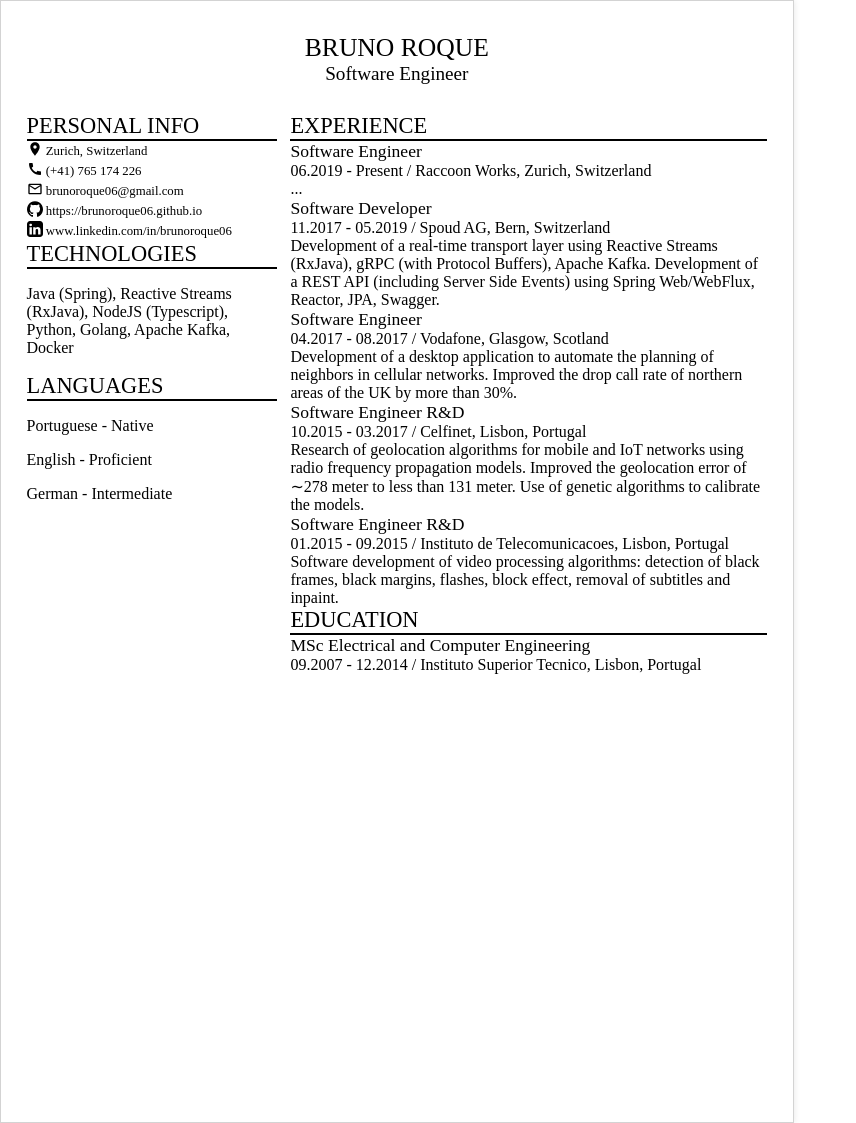
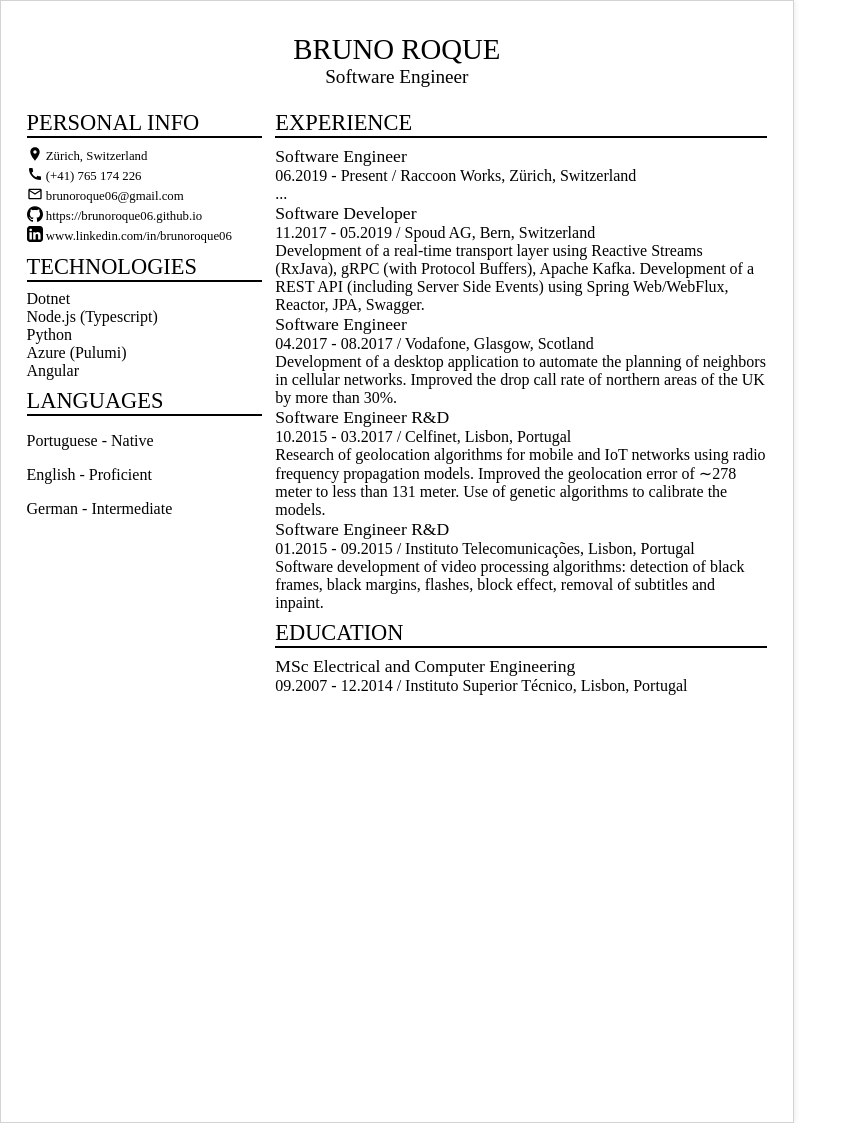
Before and after one commit to brunoroque06/brunoroque06.github.io, a Jekyll site: the page documents/curriculum-vitae/index.html, which Jekyll copies as it is, in a window 1280 px wide. Shown: the whole page, without its empty margins (0-856 px from the left). Built offline with Jekyll 4.4.1, drawn with Linux system fonts in a browser that asks for light colours.

Commit message:
Clean up

```diff
--- a/documents/curriculum-vitae/index.html
+++ b/documents/curriculum-vitae/index.html
@@ -31,8 +31,8 @@
         box-shadow: 0 0 5pt rgba(0, 0, 0, 0.1);
 
         display: grid;
-        grid-template-columns: 35% 65%;
-        grid-template-rows: 8% 92%;
+        grid-template-columns: 33% 67%;
+        grid-template-rows: 7% 93%;
       }
 
       .header {
@@ -43,7 +43,7 @@
       }
 
       .name {
-        font-size: 1.6rem;
+        font-size: 1.8rem;
         font-weight: 500;
         text-transform: uppercase;
       }
@@ -78,6 +78,7 @@
 
       .section {
         border-bottom: var(--border);
+        margin: 0.5rem 0;
         font-size: 1.4rem;
         text-transform: uppercase;
       }
@@ -86,16 +87,16 @@
         padding: var(--padding);
       }
 
-      .entry {
+      .exp-title {
         font-size: 1.1rem;
         font-weight: 500;
       }
 
-      .entry-sub {
+      .exp-sub {
         font-weight: 500;
       }
 
-      .entry-content {
+      .exp-content {
       }
 
       @page {
@@ -140,7 +141,7 @@
               />
             </svg>
           </span>
-          <span class="info-text">Zurich, Switzerland</span>
+          <span class="info-text">Zürich, Switzerland</span>
         </div>
 
         <div class="info-entry">
@@ -202,62 +203,64 @@
         </div>
 
         <div class="section">Technologies</div>
-        <p>
-          Java (Spring), Reactive Streams (RxJava), NodeJS (Typescript), Python,
-          Golang, Apache Kafka, Docker
-        </p>
+        <div>Dotnet</div>
+        <div>Node.js (Typescript)</div>
+        <div>Python</div>
+        <div>Azure (Pulumi)</div>
+        <div>Angular</div>
 
         <div class="section">Languages</div>
         <p>Portuguese - Native</p>
         <p>English - Proficient</p>
         <p>German - Intermediate</p>
       </div>
+
       <div class="column-right">
         <div class="section">Experience</div>
 
-        <div class="entry">Software Engineer</div>
-        <div class="entry-sub">
-          06.2019 - Present / Raccoon Works, Zurich, Switzerland
+        <div class="exp-title">Software Engineer</div>
+        <div class="exp-sub">
+          06.2019 - Present / Raccoon Works, Zürich, Switzerland
         </div>
-        <div class="entry-content">...</div>
+        <div class="exp-content">...</div>
 
-        <div class="entry">Software Developer</div>
-        <div class="entry-sub">
+        <div class="exp-title">Software Developer</div>
+        <div class="exp-sub">
           11.2017 - 05.2019 / Spoud AG, Bern, Switzerland
         </div>
-        <div class="entry-content">
+        <div class="exp-content">
           Development of a real-time transport layer using Reactive Streams
           (RxJava), gRPC (with Protocol Buffers), Apache Kafka. Development of a
           REST API (including Server Side Events) using Spring Web/WebFlux,
           Reactor, JPA, Swagger.
         </div>
 
-        <div class="entry">Software Engineer</div>
-        <div class="entry-sub">
+        <div class="exp-title">Software Engineer</div>
+        <div class="exp-sub">
           04.2017 - 08.2017 / Vodafone, Glasgow, Scotland
         </div>
-        <div class="entry-content">
+        <div class="exp-content">
           Development of a desktop application to automate the planning of
           neighbors in cellular networks. Improved the drop call rate of
           northern areas of the UK by more than 30%.
         </div>
 
-        <div class="entry">Software Engineer R&D</div>
-        <div class="entry-sub">
+        <div class="exp-title">Software Engineer R&D</div>
+        <div class="exp-sub">
           10.2015 - 03.2017 / Celfinet, Lisbon, Portugal
         </div>
-        <div class="entry-content">
+        <div class="exp-content">
           Research of geolocation algorithms for mobile and IoT networks using
           radio frequency propagation models. Improved the geolocation error of
           ∼278 meter to less than 131 meter. Use of genetic algorithms to
           calibrate the models.
         </div>
 
-        <div class="entry">Software Engineer R&D</div>
-        <div class="entry-sub">
-          01.2015 - 09.2015 / Instituto de Telecomunicacoes, Lisbon, Portugal
+        <div class="exp-title">Software Engineer R&D</div>
+        <div class="exp-sub">
+          01.2015 - 09.2015 / Instituto Telecomunicações, Lisbon, Portugal
         </div>
-        <div class="entry-content">
+        <div class="exp-content">
           Software development of video processing algorithms: detection of
           black frames, black margins, flashes, block effect, removal of
           subtitles and inpaint.
@@ -265,9 +268,9 @@
 
         <div class="section">Education</div>
 
-        <div class="entry">MSc Electrical and Computer Engineering</div>
-        <div class="entry-sub">
-          09.2007 - 12.2014 / Instituto Superior Tecnico, Lisbon, Portugal
+        <div class="exp-title">MSc Electrical and Computer Engineering</div>
+        <div class="exp-sub">
+          09.2007 - 12.2014 / Instituto Superior Técnico, Lisbon, Portugal
         </div>
       </div>
     </div>
```
